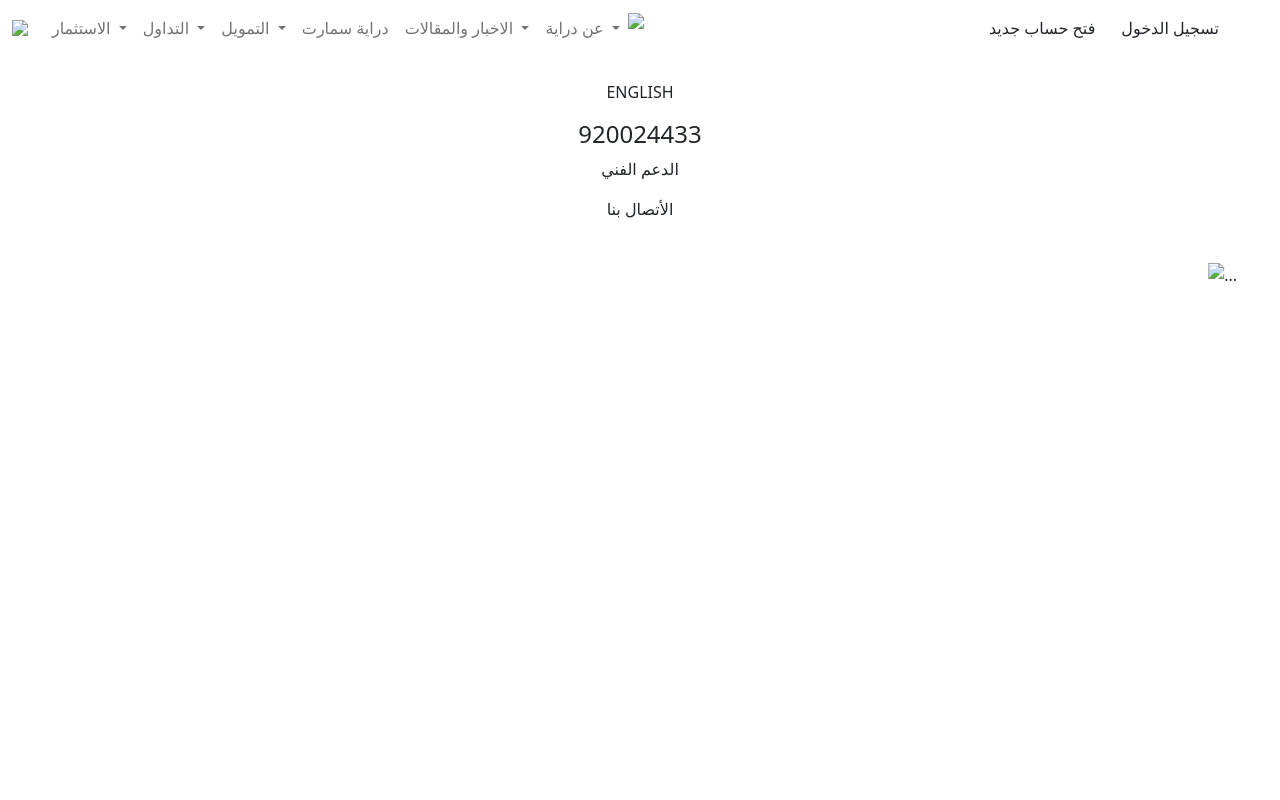
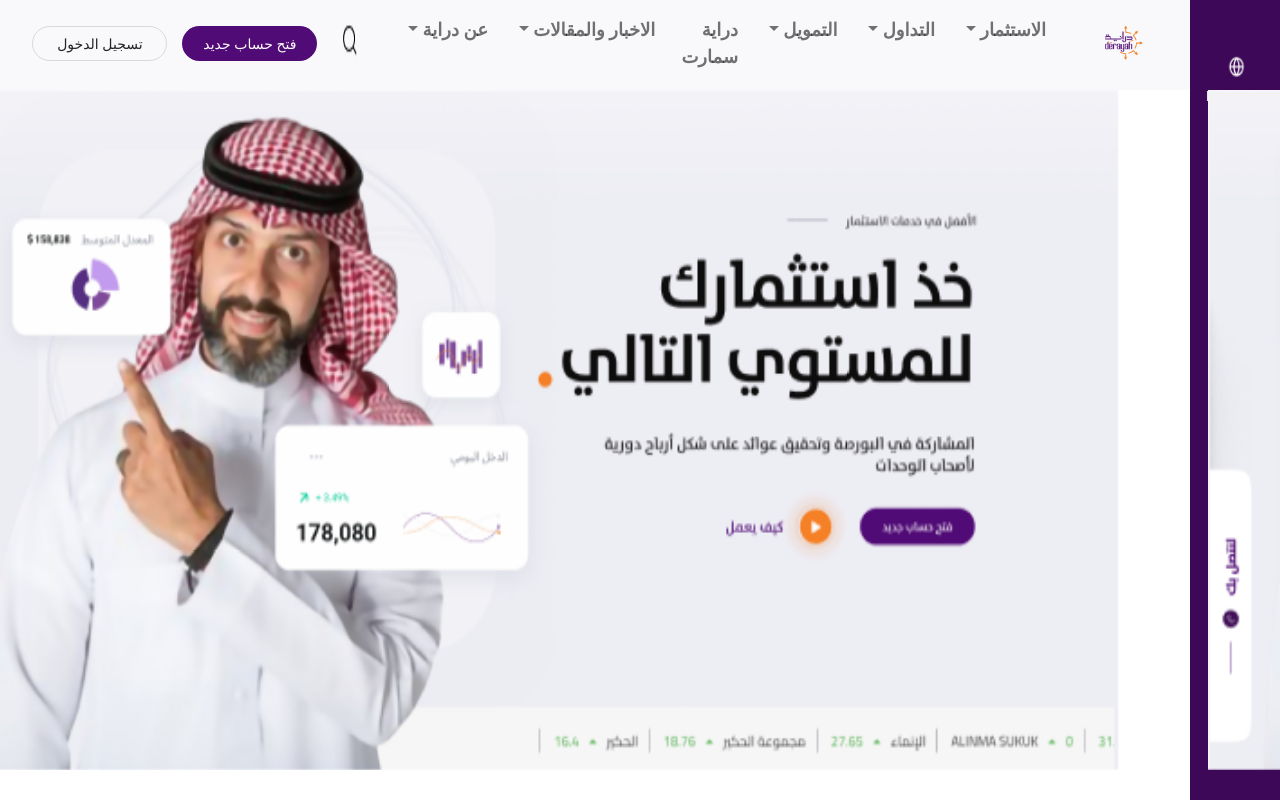
Before and after one commit to renosystems/Derayah, a website: page index.html in a window 1280 px wide. Drawn offline with nearby package versions, Linux system fonts and the light colour scheme.

Commit message:
Adding first Section

```diff
--- /dev/null
+++ b/sass/abstract/_variables.scss
@@ -0,0 +1,12 @@
+$dark-color:#242424;
+$secondry-color:rgb(230, 224, 224);
+
+$background-color:rgba(255, 255, 255, 0.514);
+$primary-color:#510B76;
+$accent-purple:#3C0857;
+$light-color:rgb(255, 255, 255);
+$menu-color:#F9F9FB;
+$text-color:#16151A;
+$rounded-button:#cfcfcfc5;
+$side-menu-text:#A9AFC3;
+$orange-color: #ff8800a4;
--- /dev/null
+++ b/sass/base/_reset.scss
@@ -0,0 +1,9 @@
+*{
+    margin: 0;
+    padding: 0;
+}
+body{
+    margin: 0;
+    padding: 0;
+    background-color: $light-color;
+}
--- /dev/null
+++ b/sass/components/_buttons.scss
@@ -0,0 +1,28 @@
+.btn{
+    width: 150px;
+    text-decoration: none;
+    background: transparent;
+    font-weight: 500;
+    font-size: 14px;
+    margin-right: 5%;
+    border: 1px solid $rounded-button ;
+    border-radius: 25px;
+    padding: 2% 1%;
+
+    &--rounded{
+        position: relative;
+        // top: 30px;
+        color:$dark-color;
+
+
+        &--sucess{
+            background-color: $primary-color;
+            color: $light-color;
+            border: none;
+        }
+
+        }
+
+
+
+}
--- /dev/null
+++ b/sass/components/_navBar.scss
@@ -0,0 +1,14 @@
+.topMenu{
+    margin: 0;
+    padding: 0;
+    height: 90px;
+    background-color: $menu-color;
+    width: 95%;
+    direction: rtl;
+    font-size: 18px;
+    font-weight: bold;
+    color: $text-color;
+    &__text{
+        margin-left: 10px;
+    }
+}
--- /dev/null
+++ b/sass/components/_side_menu.scss
@@ -0,0 +1,42 @@
+.side-menu{
+    width: 7%;
+    height: 100vh;
+    background-color: $accent-purple;
+    position: absolute;
+    top: 0;
+    right: 0;
+    padding-top: 50px;
+    font-size: 14px;
+    font-weight: 400;
+    color: $light-color;
+    &--img{
+        width: 40px;
+        height: 35px;
+    }
+    &--text{
+        font-size: 16px;
+        font-weight: 500;
+        transform: rotate(270deg);
+        margin-top: 100px;
+        margin-bottom: 90px;
+        &-light{
+            color: $side-menu-text;
+            font-size: 12px;
+            transform: rotate(270deg);
+            margin-top: 70px;
+        }
+    }
+    &--line{
+        position: absolute;
+        left: 50%;
+        top: 85%;
+        width: 1px;
+        height: 55px;
+        background-color: $orange-color;
+    }
+}
+
+.image-slider{
+    width: 93%;
+    height: 85vh;
+}
--- /dev/null
+++ b/sass/layout/_features.scss
@@ -0,0 +1,13 @@
+.card-row{
+    display: flex;
+    margin-bottom: 42px;
+}
+
+.container{
+    width: 1070px;
+    margin: 0 auto;
+}
+.Depcard{
+    margin-left: 50px;
+    margin-top: 65px;
+}
--- /dev/null
+++ b/sass/main.scss
@@ -0,0 +1,11 @@
+@import "abstract/variables";
+////////vendors/////
+///base////
+// @import "base/reset";
+
+//layout///
+@import "layout/features";
+//components////
+@import "components/navBar";
+@import "components/buttons";
+@import "components/side_menu";
```
Also changed, not shown: index.html (renamed from assets/index.html, +0 -1 lines), package.json (added, +225 -0 lines), Images/ground-icon.png (added), Images/icon-search.png (added), Images/line-icon.png (added), Images/logo.png (added), Images/notify-icon.png (added), Images/slider_image.png (added), css/main.css (added), sass/main.css (added), 3 other files.
